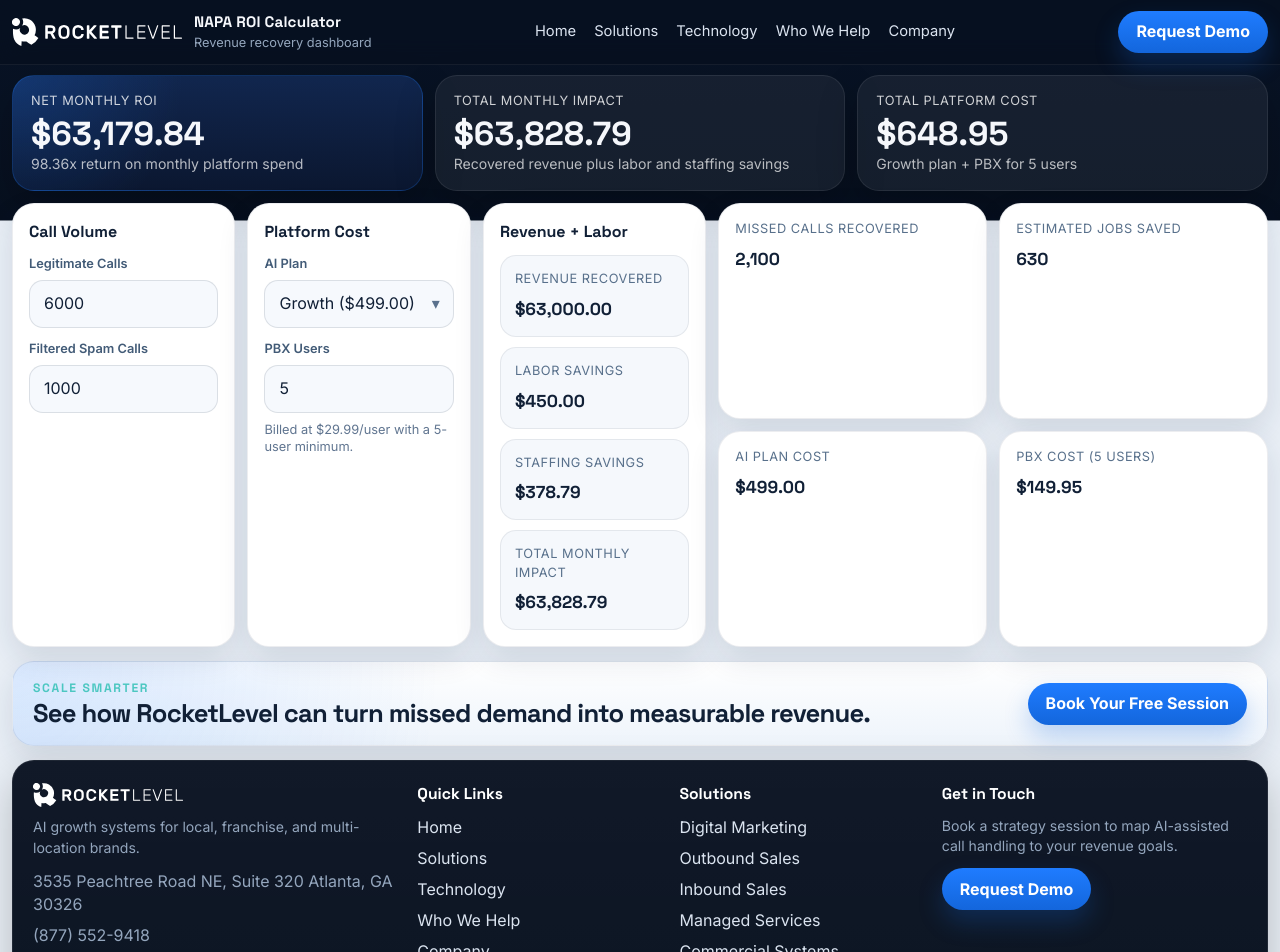
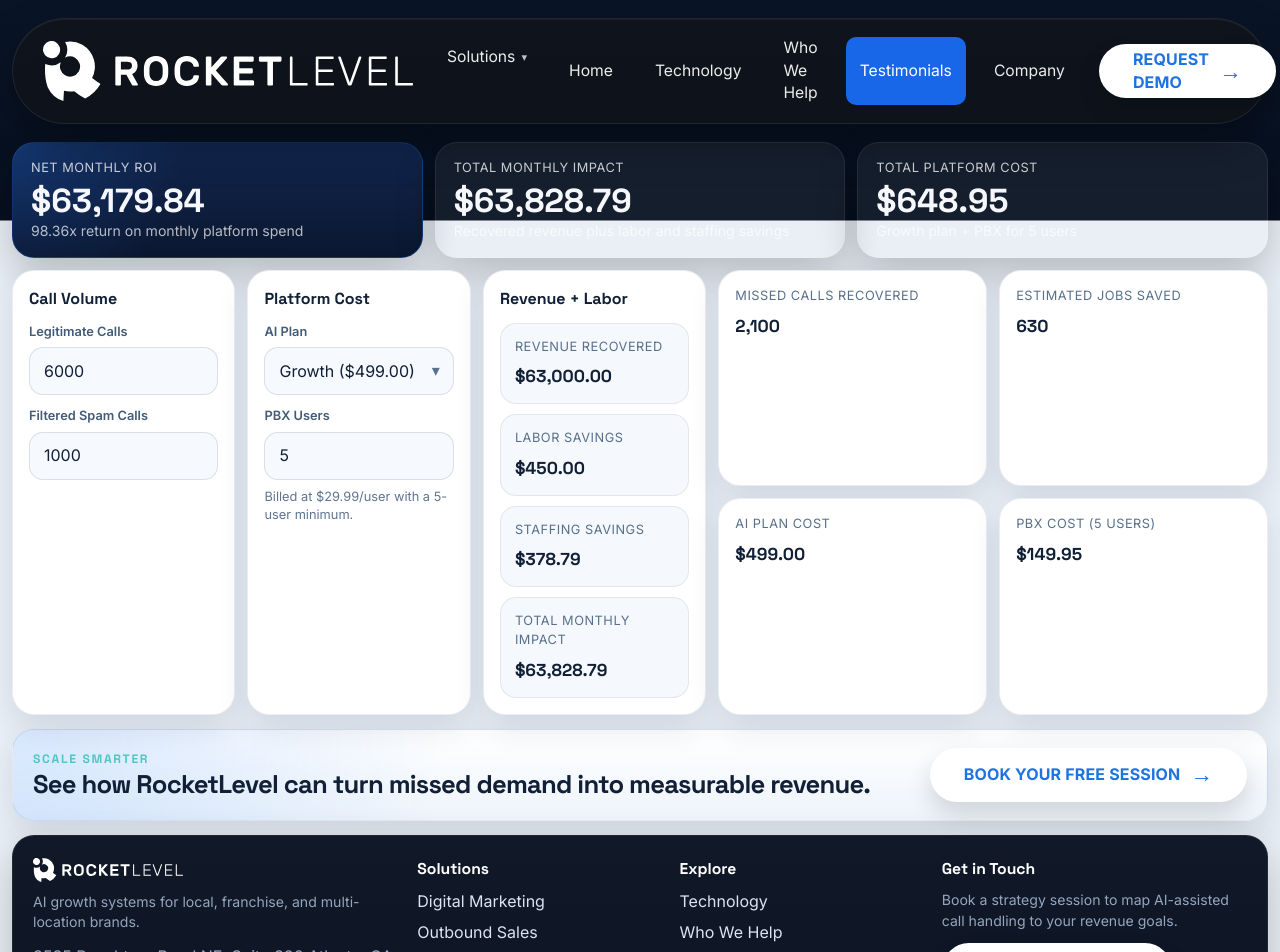
Before and after one commit to jakeconcharl/rocketnaparoicalculator, a React (Vite) app: page / in a window 1280 px wide. Shown: the top 952 px of the page. Built offline with nearby package versions, Linux system fonts and the light colour scheme.

Commit message:
Match RocketLevel header navigation

```diff
--- a/src/App.tsx
+++ b/src/App.tsx
@@ -19,21 +19,36 @@
   };
 };
 
+const solutionsNav = [
+  {
+    label: "Digital Marketing",
+    href: "https://rocketlevel.com/solutions/digital-marketing/"
+  },
+  {
+    label: "Outbound Sales",
+    href: "https://rocketlevel.com/solutions/outbound-sales/"
+  },
+  {
+    label: "Inbound Sales",
+    href: "https://rocketlevel.com/solutions/inbound-sales/"
+  },
+  {
+    label: "Managed Services",
+    href: "https://rocketlevel.com/solutions/managed-services/"
+  },
+  {
+    label: "Commercial Systems",
+    href: "https://rocketlevel.com/commercial-systems/"
+  }
+] as const;
+
 const primaryNav = [
   { label: "Home", href: "https://rocketlevel.com/" },
-  { label: "Solutions", href: "#calculator" },
-  { label: "Technology", href: "#impact" },
-  { label: "Who We Help", href: "#footer" },
-  { label: "Company", href: "#footer" }
-];
-
-const footerSolutions = [
-  "Digital Marketing",
-  "Outbound Sales",
-  "Inbound Sales",
-  "Managed Services",
-  "Commercial Systems"
-];
+  { label: "Technology", href: "https://rocketlevel.com/technology/" },
+  { label: "Who We Help", href: "https://rocketlevel.com/who-we-help/" },
+  { label: "Testimonials", href: "https://rocketlevel.com/testimonials/" },
+  { label: "Company", href: "https://rocketlevel.com/company/" }
+] as const;
 
 export function App({ mode, config }: AppProps) {
   const [inputs, setInputs] = useState<CalculatorInputs>(defaultInputs);
@@ -67,21 +82,33 @@
           <div className="site-header__inner">
             <a className="site-brand" href="https://rocketlevel.com/">
               <img className="rocketlevel-logo" src={rocketLevelLogo} alt="RocketLevel" />
-              <span className="site-brand__copy">
-                <strong>NAPA ROI Calculator</strong>
-                <em>Revenue recovery dashboard</em>
-              </span>
             </a>
 
             <nav className="site-nav" aria-label="Primary navigation">
+              <div className="site-nav__dropdown">
+                <a href="https://rocketlevel.com/solutions/" aria-haspopup="true">
+                  Solutions
+                </a>
+                <div className="site-nav__menu">
+                  {solutionsNav.map((item) => (
+                    <a key={item.label} href={item.href}>
+                      {item.label}
+                    </a>
+                  ))}
+                </div>
+              </div>
               {primaryNav.map((item) => (
-                <a key={item.label} href={item.href}>
+                <a
+                  key={item.label}
+                  href={item.href}
+                  aria-current={item.label === "Testimonials" ? "page" : undefined}
+                >
                   {item.label}
                 </a>
               ))}
             </nav>
 
-            <a className="site-cta" href="https://rocketlevel.com/">
+            <a className="site-cta" href="https://rocketlevel.com/request-a-demo/">
               Request Demo
             </a>
           </div>
@@ -241,7 +268,7 @@
                 <p className="cta-band__eyebrow">Scale Smarter</p>
                 <h2>See how RocketLevel can turn missed demand into measurable revenue.</h2>
               </div>
-              <a className="site-cta" href="https://rocketlevel.com/">
+              <a className="site-cta" href="https://rocketlevel.com/request-a-demo/">
                 Book Your Free Session
               </a>
             </section>
@@ -260,9 +287,9 @@
                 </div>
 
                 <div>
-                  <h3>Quick Links</h3>
+                  <h3>Solutions</h3>
                   <ul className="footer-list">
-                    {primaryNav.map((item) => (
+                    {solutionsNav.map((item) => (
                       <li key={item.label}>
                         <a href={item.href}>{item.label}</a>
                       </li>
@@ -271,10 +298,12 @@
                 </div>
 
                 <div>
-                  <h3>Solutions</h3>
+                  <h3>Explore</h3>
                   <ul className="footer-list">
-                    {footerSolutions.map((item) => (
-                      <li key={item}>{item}</li>
+                    {primaryNav.slice(1).map((item) => (
+                      <li key={item.label}>
+                        <a href={item.href}>{item.label}</a>
+                      </li>
                     ))}
                   </ul>
                 </div>
@@ -284,7 +313,7 @@
                   <p className="site-footer__copy">
                     Book a strategy session to map AI-assisted call handling to your revenue goals.
                   </p>
-                  <a className="site-cta" href="https://rocketlevel.com/">
+                  <a className="site-cta" href="https://rocketlevel.com/request-a-demo/">
                     Request Demo
                   </a>
                 </div>
@@ -293,8 +322,8 @@
               <div className="site-footer__bottom">
                 <span>Copyright © 2026 RocketLevel. All rights reserved.</span>
                 <div className="site-footer__bottom-links">
-                  <a href="https://rocketlevel.com/">Privacy Policy</a>
-                  <a href="https://rocketlevel.com/">Terms & Conditions</a>
+                  <a href="https://rocketlevel.com/company/">Company</a>
+                  <a href="https://rocketlevel.com/request-a-demo/">Request a Demo</a>
                 </div>
               </div>
             </footer>
--- a/src/styles.css
+++ b/src/styles.css
@@ -64,9 +64,8 @@
   position: sticky;
   top: 0;
   z-index: 10;
-  backdrop-filter: blur(14px);
-  background: var(--bg-header);
-  border-bottom: 1px solid rgba(255, 255, 255, 0.06);
+  padding: 18px 0 8px;
+  background: transparent;
 }
 
 .site-header__inner,
@@ -79,63 +78,136 @@
   display: flex;
   align-items: center;
   justify-content: space-between;
-  gap: 16px;
-  min-height: 64px;
+  gap: 20px;
+  min-height: 76px;
+  padding: 18px 30px;
+  border-radius: 999px;
+  background: rgba(16, 20, 28, 0.92);
+  border: 1px solid rgba(255, 255, 255, 0.08);
+  box-shadow:
+    inset 0 1px 0 rgba(255, 255, 255, 0.05),
+    0 18px 44px rgba(0, 0, 0, 0.28);
+  backdrop-filter: blur(18px);
 }
 
 .site-brand {
   display: inline-flex;
   align-items: center;
-  gap: 12px;
+  gap: 0;
 }
 
 .rocketlevel-logo {
   display: block;
-  width: 170px;
+  width: 370px;
   height: auto;
   flex: 0 0 auto;
 }
 
-.site-brand__copy {
-  display: grid;
-  gap: 1px;
-}
-
-.site-brand__copy strong {
-  font-size: 0.95rem;
-  font-weight: 700;
-  letter-spacing: 0.01em;
-}
-
-.site-brand__copy em {
-  color: var(--text-muted);
-  font-size: 0.8rem;
-  font-style: normal;
-}
-
 .site-nav {
   display: flex;
-  flex-wrap: wrap;
+  flex-wrap: nowrap;
   justify-content: center;
-  gap: 18px;
+  gap: 14px;
   color: var(--text-body);
 }
 
 .site-nav a {
-  font-size: 0.92rem;
+  display: inline-flex;
+  align-items: center;
+  min-height: 40px;
+  padding: 0 14px;
+  border-radius: 10px;
+  font-size: 0.98rem;
+  color: rgba(255, 255, 255, 0.92);
+  transition:
+    background-color 160ms ease,
+    color 160ms ease;
+}
+
+.site-nav a:hover,
+.site-nav a:focus-visible {
+  background: rgba(255, 255, 255, 0.06);
+  color: #ffffff;
+  outline: none;
+}
+
+.site-nav a[aria-current="page"] {
+  background: #1767e8;
+  color: #ffffff;
+}
+
+.site-nav__dropdown {
+  position: relative;
+}
+
+.site-nav__dropdown > a::after {
+  content: "▾";
+  margin-left: 6px;
+  font-size: 0.7rem;
+  opacity: 0.8;
+}
+
+.site-nav__menu {
+  position: absolute;
+  top: calc(100% + 10px);
+  left: 0;
+  min-width: 240px;
+  display: grid;
+  gap: 2px;
+  padding: 10px;
+  border-radius: 16px;
+  background: rgba(9, 20, 39, 0.98);
+  border: 1px solid rgba(255, 255, 255, 0.08);
+  box-shadow: 0 18px 34px rgba(0, 0, 0, 0.3);
+  opacity: 0;
+  visibility: hidden;
+  transform: translateY(6px);
+  transition:
+    opacity 160ms ease,
+    transform 160ms ease,
+    visibility 160ms ease;
+}
+
+.site-nav__menu a {
+  padding: 10px 12px;
+  border-radius: 12px;
+  color: var(--text-body);
+}
+
+.site-nav__menu a:hover,
+.site-nav__menu a:focus-visible {
+  background: rgba(255, 255, 255, 0.07);
+  color: #ffffff;
+  outline: none;
+}
+
+.site-nav__dropdown:hover .site-nav__menu,
+.site-nav__dropdown:focus-within .site-nav__menu {
+  opacity: 1;
+  visibility: visible;
+  transform: translateY(0);
 }
 
 .site-cta {
   display: inline-flex;
   align-items: center;
   justify-content: center;
-  min-height: 42px;
-  padding: 0 18px;
+  min-height: 54px;
+  padding: 0 34px;
   border-radius: 999px;
-  background: linear-gradient(180deg, var(--brand-blue), var(--brand-blue-strong));
-  color: #fff;
+  background: #ffffff;
+  color: #1f73e0;
   font-weight: 700;
-  box-shadow: 0 12px 24px rgba(19, 102, 220, 0.25);
+  letter-spacing: 0.01em;
+  text-transform: uppercase;
+  box-shadow: 0 12px 24px rgba(0, 0, 0, 0.14);
+}
+
+.site-cta::after {
+  content: "\2192";
+  margin-left: 10px;
+  font-size: 1.4rem;
+  line-height: 1;
 }
 
 .page-content {
@@ -470,8 +542,16 @@
 }
 
 @media (max-width: 1260px) {
+  .site-header__inner {
+    padding: 18px 22px;
+  }
+
+  .rocketlevel-logo {
+    width: 300px;
+  }
+
   .site-nav {
-    gap: 14px;
+    gap: 8px;
   }
 
   .dashboard-layout,
@@ -487,8 +567,17 @@
 @media (max-width: 980px) {
   .site-header__inner {
     min-height: auto;
-    padding: 14px 0;
+    padding: 18px 20px;
     flex-direction: column;
+    border-radius: 30px;
+  }
+
+  .rocketlevel-logo {
+    width: min(300px, 100%);
+  }
+
+  .site-nav {
+    flex-wrap: wrap;
   }
 
   .dashboard-kpis,
```
